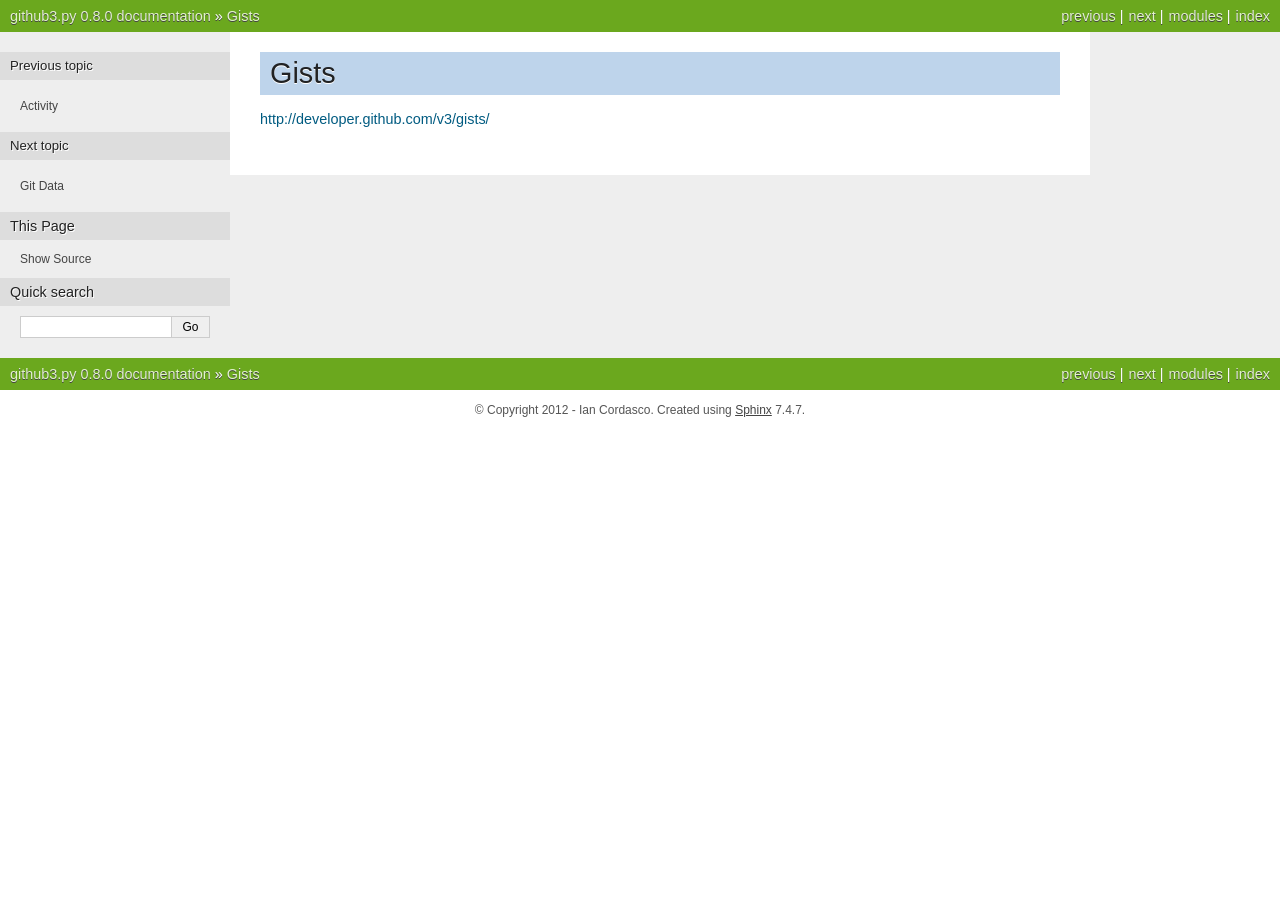
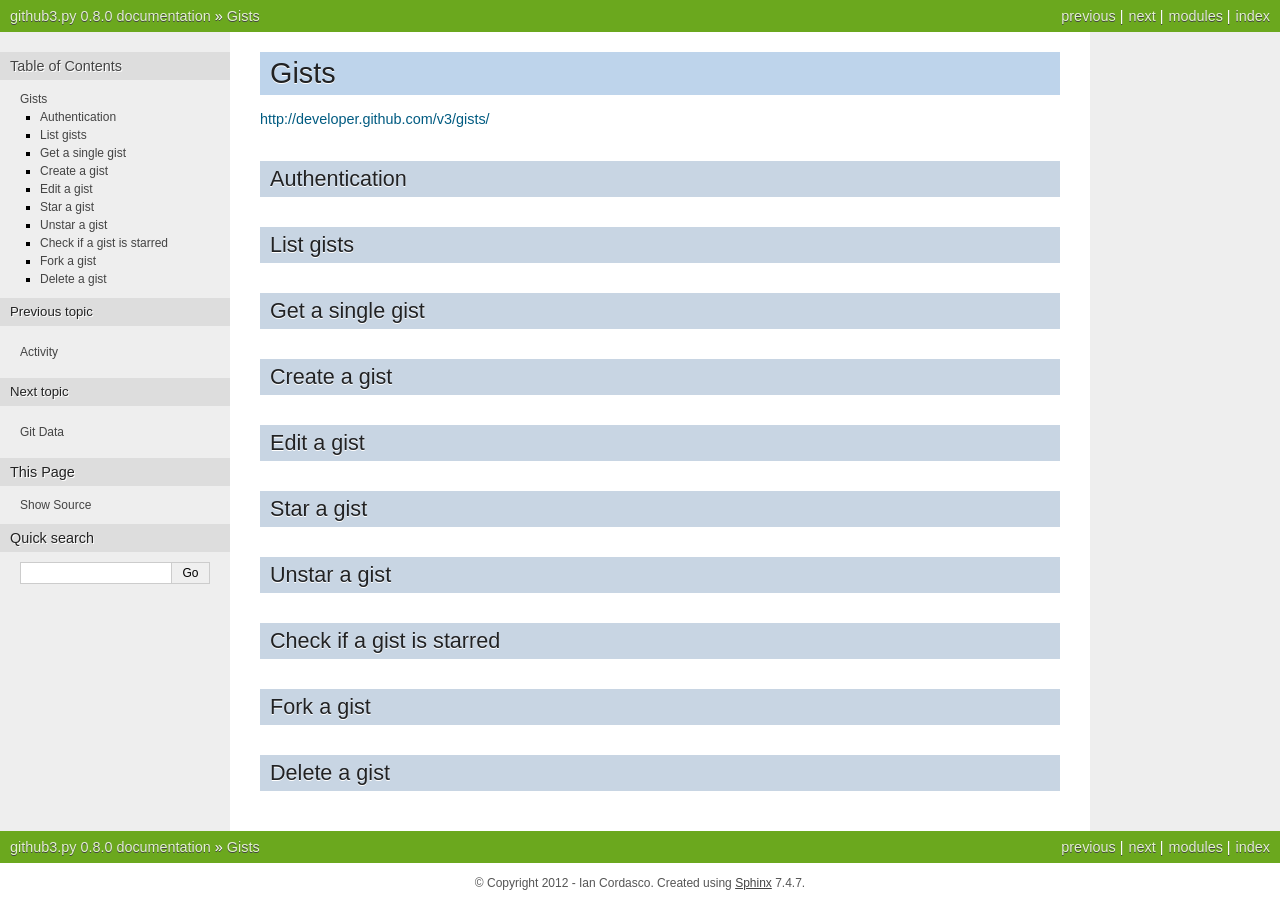
Before and after one commit to sigmavirus24/github3.py, a Sphinx documentation site: the page built from docs/gh/gists.rst, in a window 1280 px wide. Built offline with Sphinx 7.4.7, drawn with Linux system fonts in a browser that asks for light colours.

Commit message:
further pages 1-to-1 GH

```diff
--- a/docs/gh/gists.rst
+++ b/docs/gh/gists.rst
@@ -2,3 +2,34 @@ Gists
 -----
 
 `http://developer.github.com/v3/gists/ <http://developer.github.com/v3/gists/>`_
+
+
+Authentication
+~~~~~~~~~~~~~~
+
+List gists
+~~~~~~~~~~
+
+Get a single gist
+~~~~~~~~~~~~~~~~~
+
+Create a gist
+~~~~~~~~~~~~~
+
+Edit a gist
+~~~~~~~~~~~
+
+Star a gist
+~~~~~~~~~~~
+
+Unstar a gist
+~~~~~~~~~~~~~
+
+Check if a gist is starred
+~~~~~~~~~~~~~~~~~~~~~~~~~~
+
+Fork a gist
+~~~~~~~~~~~
+
+Delete a gist
+~~~~~~~~~~~~~
```
Also changed, not shown: docs/gh/activity.rst (+15 -0 lines), docs/gh/git.rst (+16 -0 lines).
